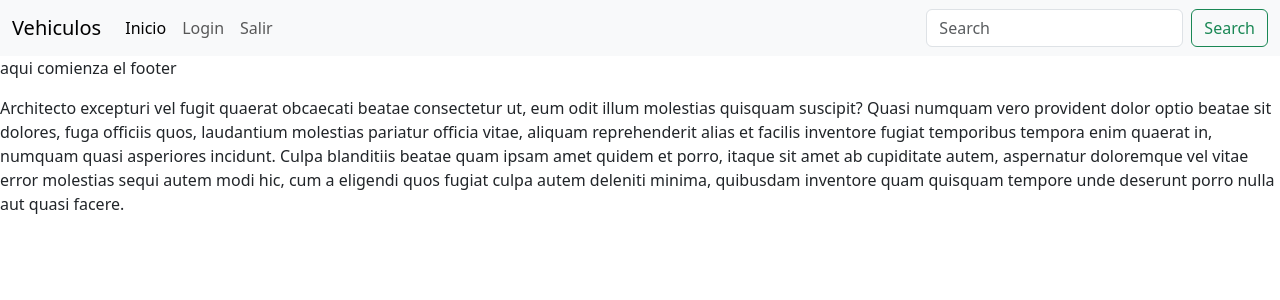
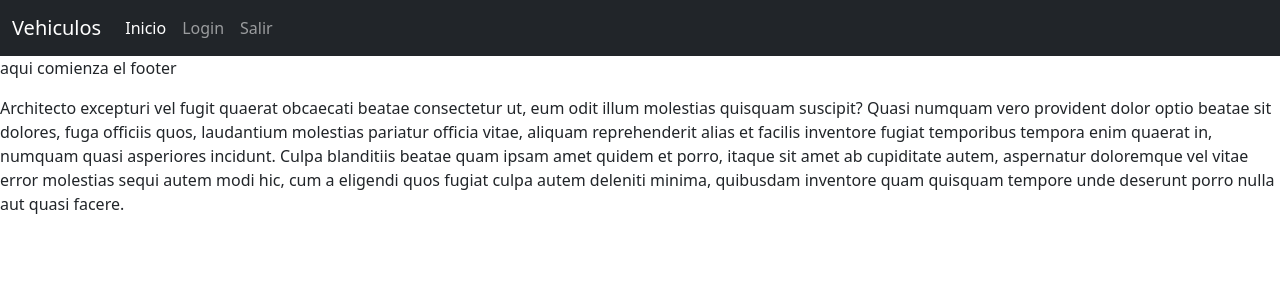
Before and after one commit to HidalgoAlejandra/proyecto_vehiculos_django, a Django app: template config/templates/base.html in a window 1280 px wide. Shown: the top 300 px of the page. Run offline with Django 4.2, Linux system fonts and the light colour scheme; the template is opened without the code that fills it, so the values that code supplies are empty; some libraries are stand-ins or nearby versions.

Commit message:
menu color

```diff
--- a/config/templates/base.html
+++ b/config/templates/base.html
@@ -12,7 +12,7 @@
   </head>
   <body>
     {% block navbar %}
-    <nav class="navbar navbar-expand-lg bg-light">
+    <nav class="navbar navbar-expand-lg navbar-dark bg-dark">
       <div class="container-fluid">
         <a class="navbar-brand" href="#">{% if user.is_authenticated %}Bienvenido {{user.username}} {% else %}Vehiculos{% endif %}</a>
         <button
@@ -58,7 +58,7 @@
           {% endif %}
 
 
-          <form class="d-flex" role="search">
+{% comment %}           <form class="d-flex" role="search">
             <input
               class="form-control me-2"
               type="search"
@@ -66,7 +66,7 @@
               aria-label="Search"
             />
             <button class="btn btn-outline-success" type="submit">Search</button>
-          </form>
+          </form> {% endcomment %}
         </div>
       </div>
     </nav>
```
